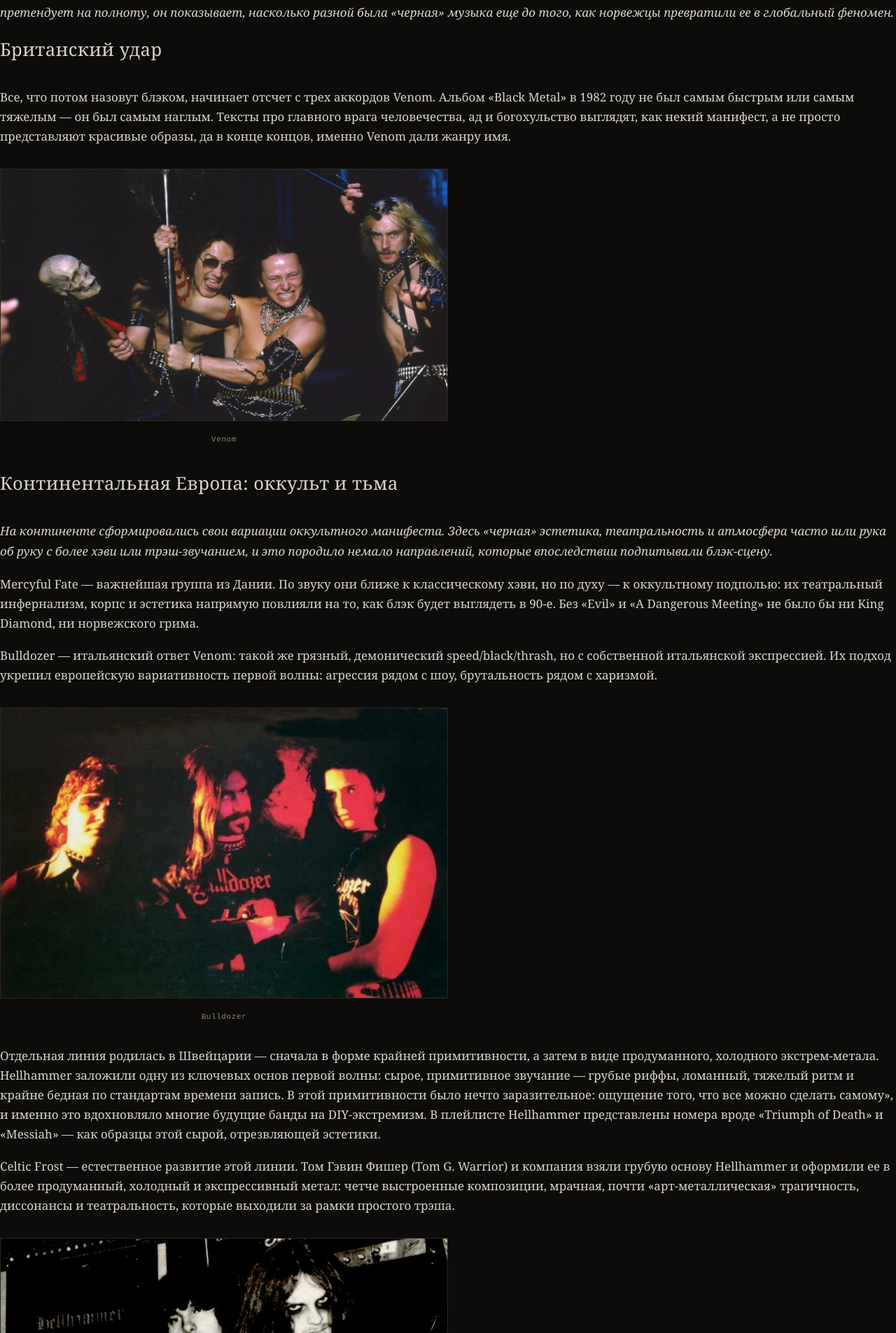
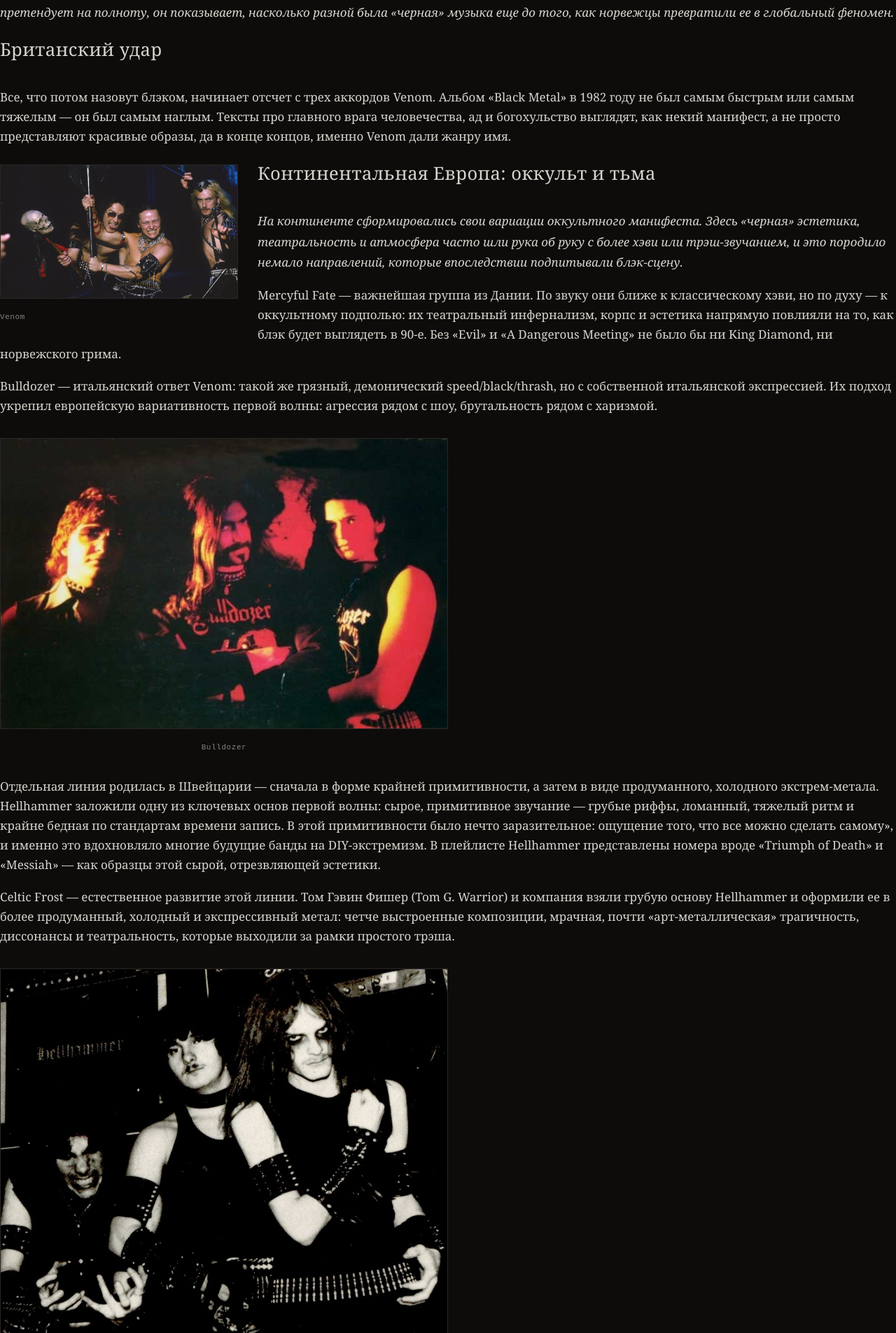
Before and after one commit to atmospheric-dev/atmospheric-jekyll, a Jekyll site: the page built from _articles/2026-11-17-black-metal-chronicles-1.md, in a window 1280 px wide. Shown: the part 499-2404 px from the top of the page at 70% size. Built offline with Jekyll 4.4.1, drawn with Linux system fonts in a browser that asks for light colours.

Commit message:
Update 2026-11-17-black-metal-chronicles-1.md

```diff
--- a/_articles/2026-11-17-black-metal-chronicles-1.md
+++ b/_articles/2026-11-17-black-metal-chronicles-1.md
@@ -20,7 +20,7 @@ description: "Путеводитель по первой волне блэк-м
 
 Все, что потом назовут блэком, начинает отсчет с трех аккордов Venom. Альбом «Black Metal» в 1982 году не был самым быстрым или самым тяжелым — он был самым наглым. Тексты про главного врага человечества, ад и богохульство выглядят, как некий манифест, а не просто представляют красивые образы, да в конце концов, именно Venom дали жанру имя.
 
-<figure class="note-figure">
+<figure class="note-figure float-left">
   <img src="{{ site.baseurl }}/covers/articles/bmc/01.jpg" alt="Venom">
   <figcaption>Venom</figcaption>
 </figure>
```
